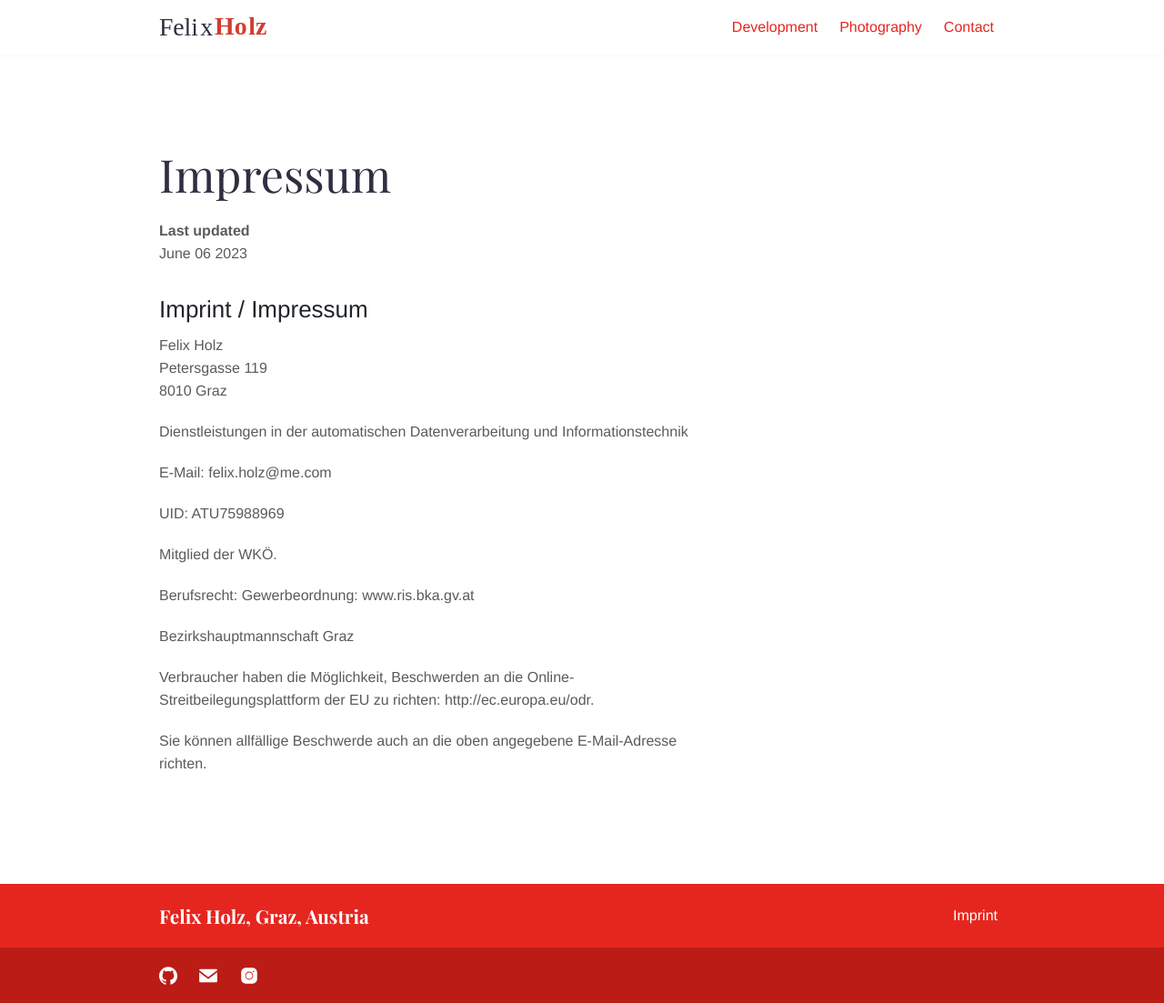
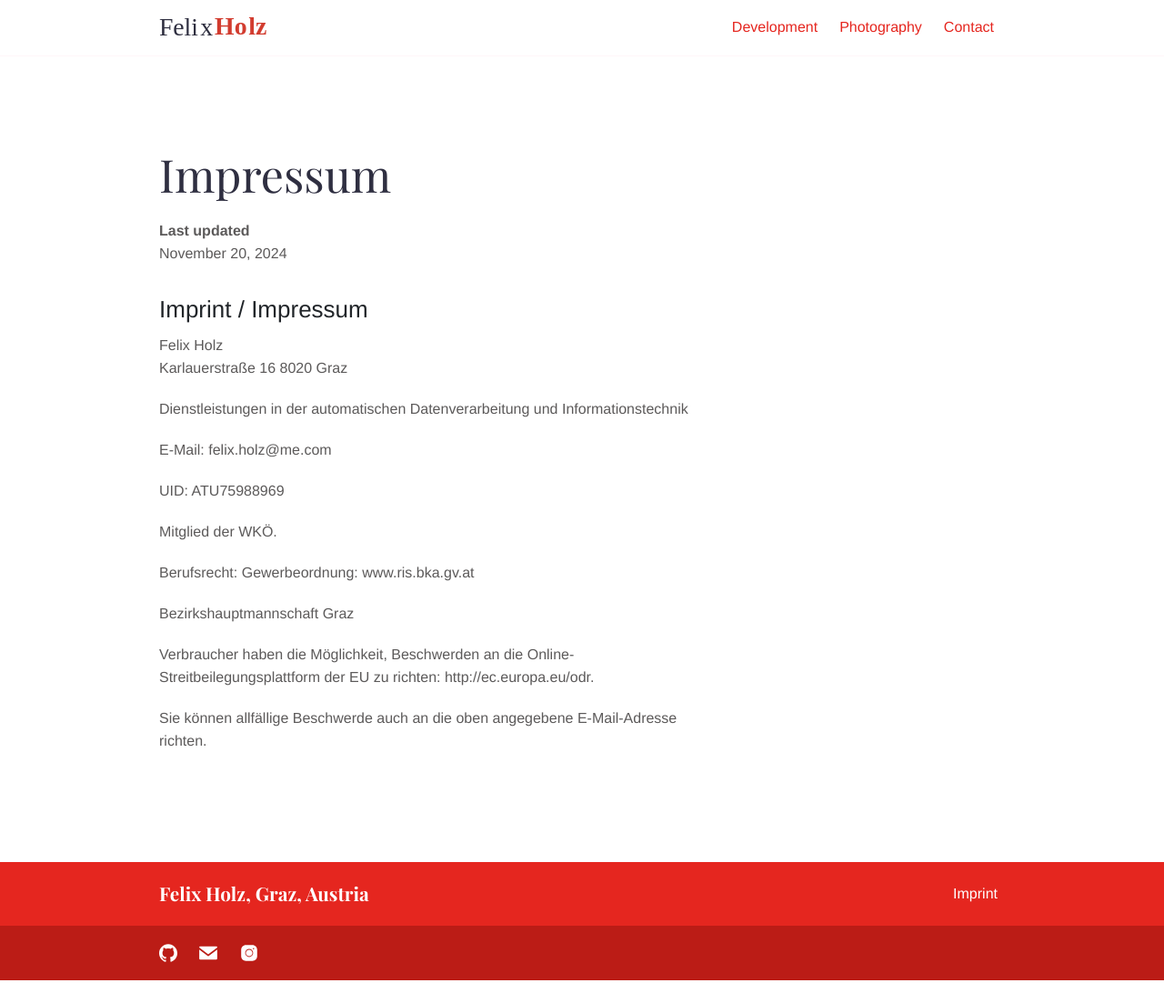
Before and after one commit to NeXTormer/personal-website, a Jekyll site: the page built from imprint.md, in a window 1280 px wide. Shown: the whole page at 91% size. Built offline with Jekyll 4.4.1, drawn with Linux system fonts in a browser that asks for light colours; after the commit the page ends 1078 px from its top, so only the background shows below that.

```diff
--- a/imprint.md
+++ b/imprint.md
@@ -8,14 +8,14 @@ intro_image_hide_on_mobile: true
 ---
 
 **Last updated**
-June 06 2023
+November 20, 2024
 
 
 ## Imprint / Impressum
 
 Felix Holz
-Petersgasse 119
-8010 Graz
+Karlauerstraße 16
+8020 Graz
 
 Dienstleistungen in der automatischen Datenverarbeitung und Informationstechnik
 
```
Also changed, not shown: _photography/portraits.md (+3 -1 lines), images/photography/20240908-_DSC3228.jpg (added), images/photography/20240908-_DSC3235.jpg (added), images/photography/20240908-_DSC3275.jpg (added), 2 other files.
